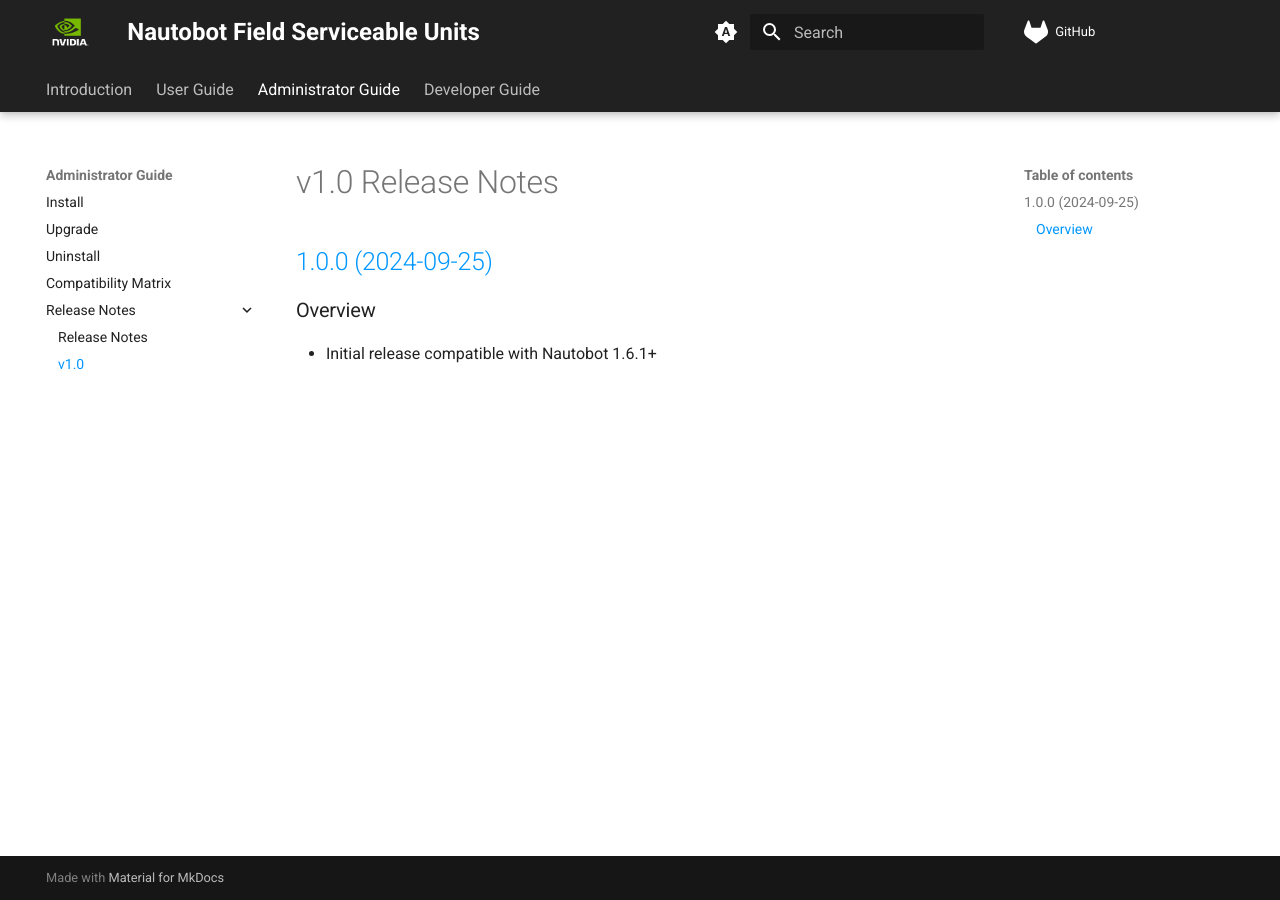
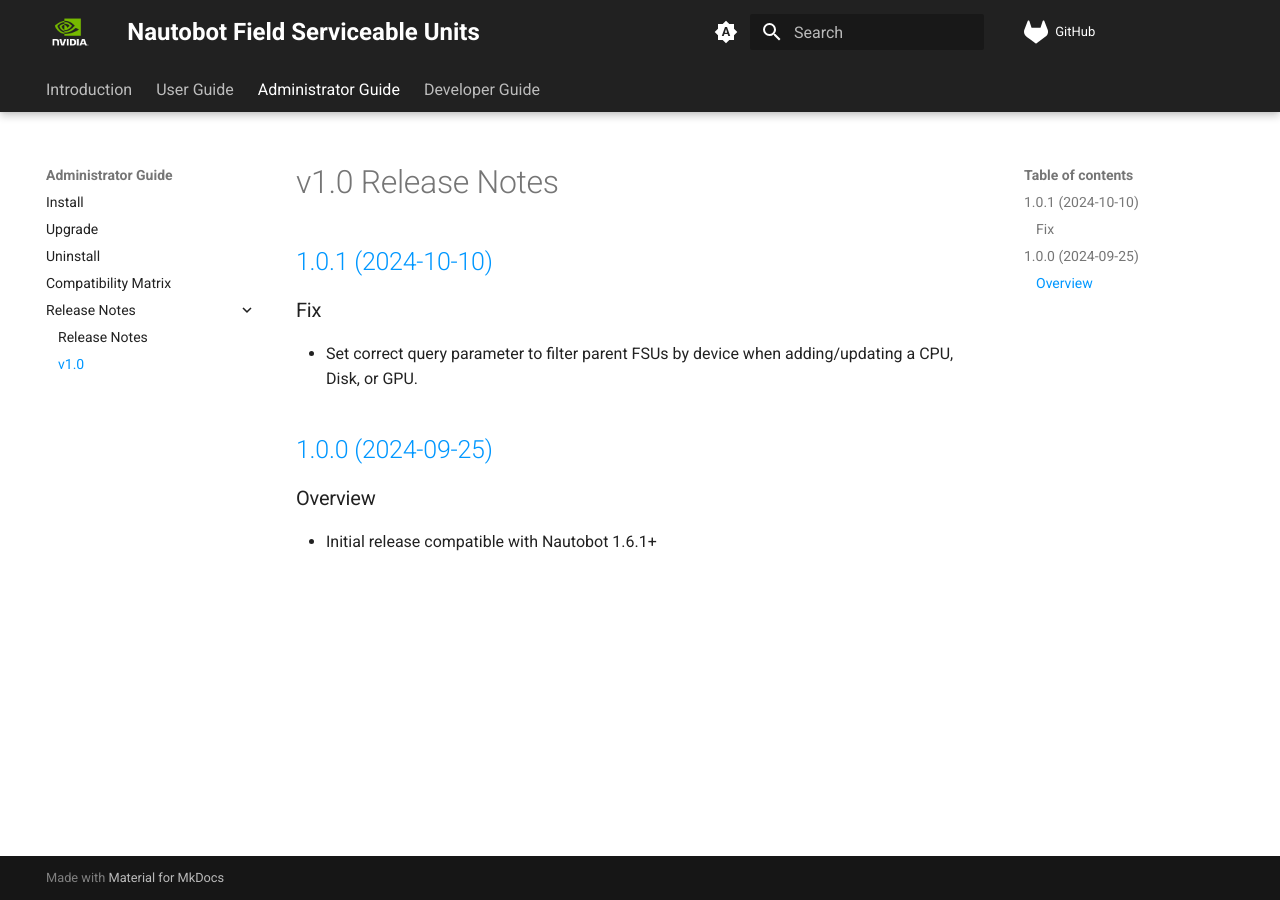
Before and after one commit to NVIDIA/nautobot-app-fsus, an MkDocs documentation site: the page built from docs/admin/release_notes/version_1.0.md, in a window 1280 px wide. Built offline with MkDocs 1.6.1 and Material for MkDocs 9.7.7, drawn with Linux system fonts in a browser that asks for light colours; comment, search, counter and statistics services are not loaded.

Commit message:
Set version and update release notes for v1.0.1
Signed-off-by: Mark Troyer <mtroyer@nvidia.com>

```diff
--- a/docs/admin/release_notes/version_1.0.md
+++ b/docs/admin/release_notes/version_1.0.md
@@ -1,4 +1,10 @@
 # v1.0 Release Notes
+
+## [1.0.1 (2024-10-10)](https://github.com/NVIDIA/nautobot-app-fsus/releases/tag/v1.0.1)
+
+### Fix
+
+- Set correct query parameter to filter parent FSUs by device when adding/updating a CPU, Disk, or GPU.
 
 ## [1.0.0 (2024-09-25)](https://github.com/NVIDIA/nautobot-app-fsus/releases/tag/v1.0.0)
 
--- a/pyproject.toml
+++ b/pyproject.toml
@@ -1,6 +1,6 @@
 [tool.poetry]
 name = "nautobot-fsus"
-version = "1.0.1a0"
+version = "1.0.1"
 description = "Field Serviceable Units for Nautobot"
 authors = ["Mark Troyer <mtroyer@nvidia.com>"]
 maintainers = ["Mark Troyer <mtroyer@nvidia.com>"]
```
